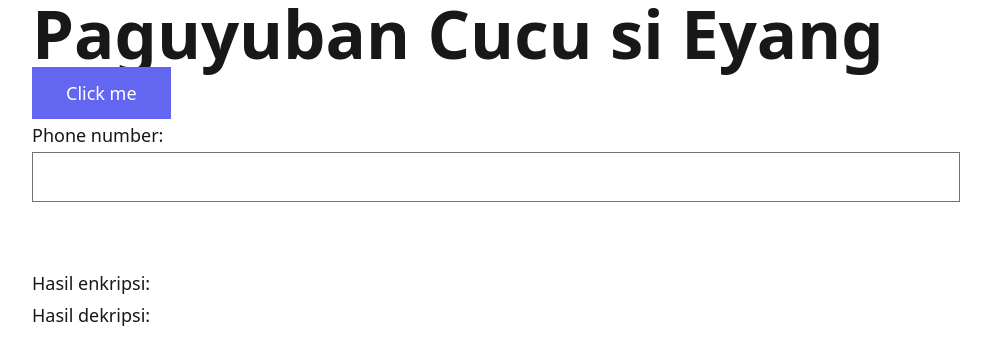
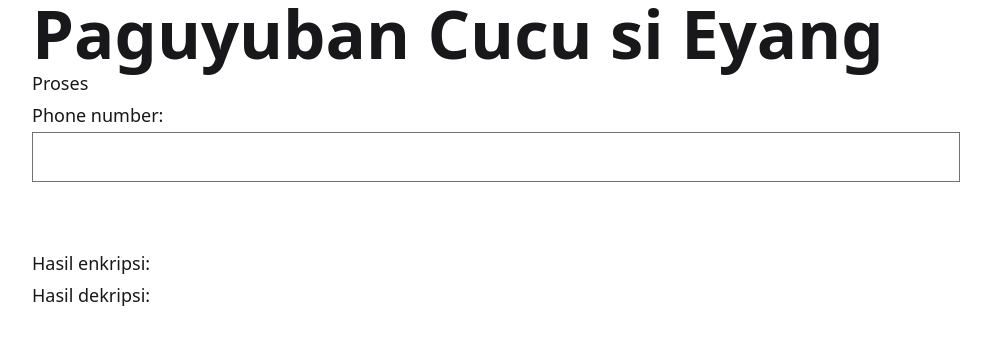
Before and after one commit to revaClown/simpleEncryption, a plain HTML site: page index.html in a window 1280 px wide. Shown: the whole page, without its empty margins (144-1135 px from the left). Drawn offline with Linux system fonts and the light colour scheme.

Commit message:
Update index.html

```diff
--- a/index.html
+++ b/index.html
@@ -9,13 +9,20 @@
   </head>
   <body class="container">
     <h1>Paguyuban Cucu si Eyang</h1>
-    <button onclick="hello()">Click me</button>
-    <div>
+    <!-- <button onclick="hello()">Click me</button> -->
+
+    <div class="divider">
+      <p>Proses</p>
+      <p id="placeholder1"></p>
+      <p id="placeholder2"></p>
+    </div>
+
+    <div class="hide">
       <label for="phnumber">Phone number:</label>
       <input type="text" id="phnumber" name="phnumber" oninput="inputProcessor()" /><br /><br />
     </div>
 
-    <div>
+    <div class="hide">
       <p>Hasil enkripsi: <span id="encrypted"></span></p>
       <p>Hasil dekripsi: <span id="decrypted"></span></p>
     </div>
```
